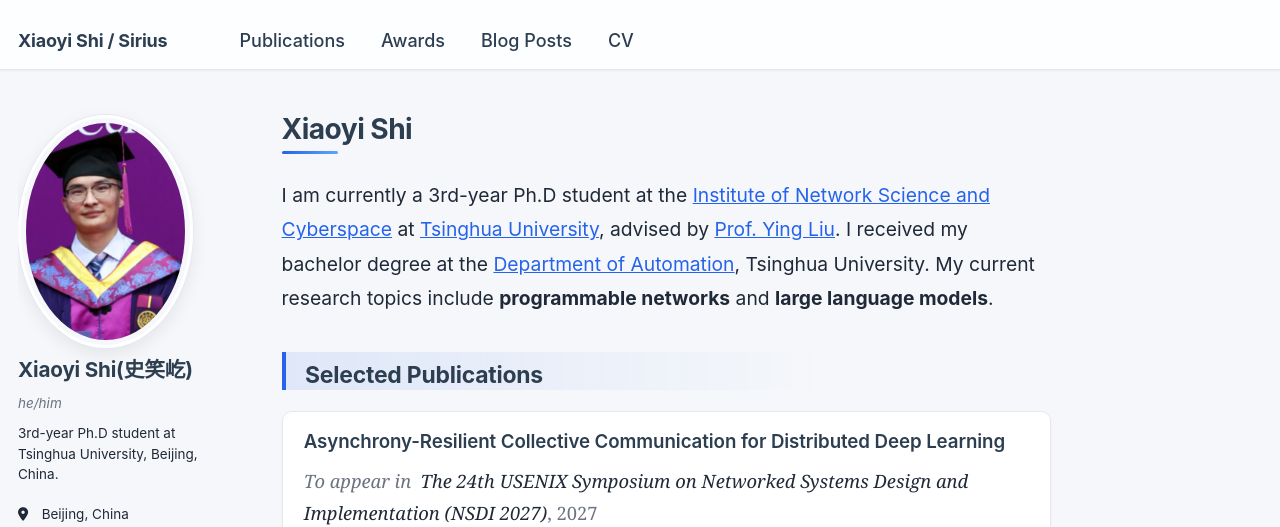
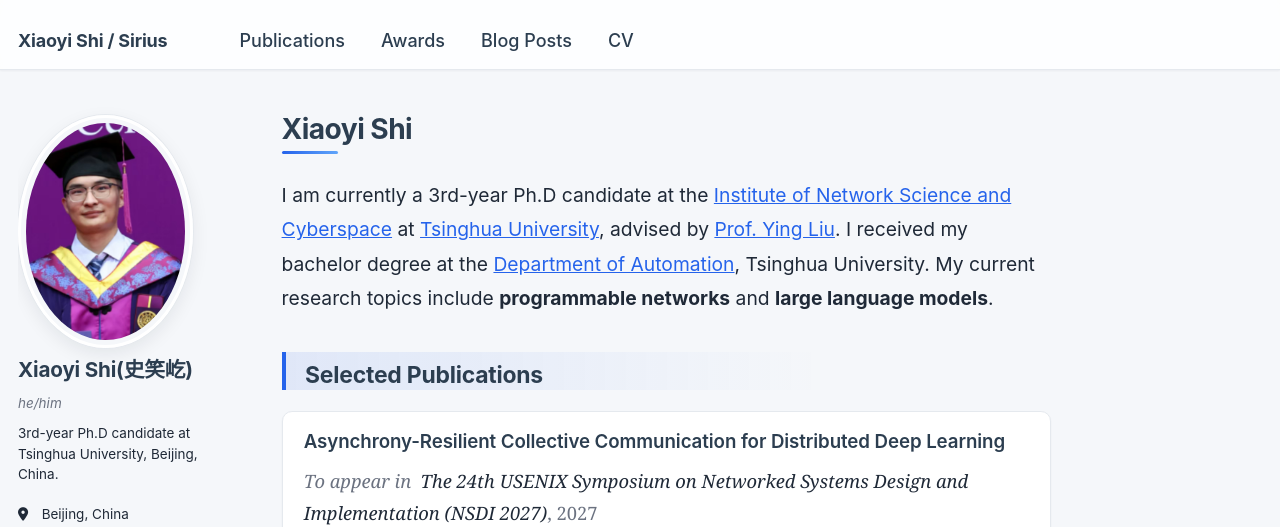
Before and after one commit to Sirius-sxy/Sirius-sxy.github.io, a Jekyll site: the page built from _pages/about.md, in a window 1280 px wide and 900 px high. Shown: the top 527 px of the window. Built offline with Jekyll 4.4.1, drawn with Linux system fonts in a browser that asks for light colours; some web fonts are replaced.

Commit message:
Update profile from Ph.D student to candidate

```diff
--- a/_config.yml
+++ b/_config.yml
@@ -11,7 +11,7 @@ locale                   : "en-US"
 title                    : "Xiaoyi Shi / Sirius"
 title_separator          : "-"
 name                     : &name "Xiaoyi Shi"
-description              : &description "3rd-year Ph.D student at Tsinghua University, Beijing, China."
+description              : &description "3rd-year Ph.D candidate at Tsinghua University, Beijing, China."
 url                      : https://sirius-sxy.github.io # the base hostname & protocol for your site e.g. "https://mmistakes.github.io"
 baseurl                  : "" # the subpath of your site, e.g. "/blog"
 repository               : "Sirius-sxy/Sirius-sxy.github.io"
@@ -24,7 +24,7 @@ author:
   avatar           : "biyetouxiang.jpg"
   name             : "Xiaoyi Shi(史笑屹)"
   pronouns         : "he/him"
-  bio              : "3rd-year Ph.D student at Tsinghua University, Beijing, China."
+  bio              : "3rd-year Ph.D candidate at Tsinghua University, Beijing, China."
   location         : "Beijing, China"
   employer         : "Tsinghua University"
   uri              : # URL
--- a/_pages/about.md
+++ b/_pages/about.md
@@ -7,7 +7,7 @@ redirect_from:
   - /about.html
 ---
 
-I am currently a 3rd-year Ph.D student at the [Institute of Network Science and Cyberspace](https://www.insc.tsinghua.edu.cn/) at [Tsinghua University](https://www.tsinghua.edu.cn/), advised by [Prof. Ying Liu](https://www.insc.tsinghua.edu.cn/info/1157/2456.htm). I received my bachelor degree at the [Department of Automation](https://www.au.tsinghua.edu.cn/), Tsinghua University. My current research topics include **programmable networks** and **large language models**.
+I am currently a 3rd-year Ph.D candidate at the [Institute of Network Science and Cyberspace](https://www.insc.tsinghua.edu.cn/) at [Tsinghua University](https://www.tsinghua.edu.cn/), advised by [Prof. Ying Liu](https://www.insc.tsinghua.edu.cn/info/1157/2456.htm). I received my bachelor degree at the [Department of Automation](https://www.au.tsinghua.edu.cn/), Tsinghua University. My current research topics include **programmable networks** and **large language models**.
 
 <h2 class="home-section-title">Selected Publications</h2>
 
```
